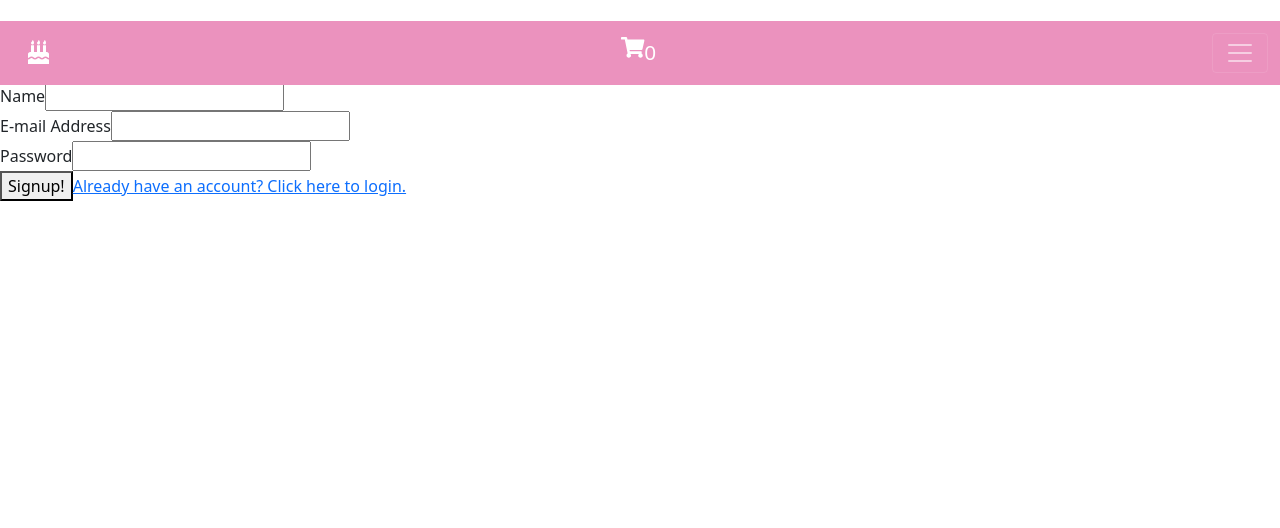
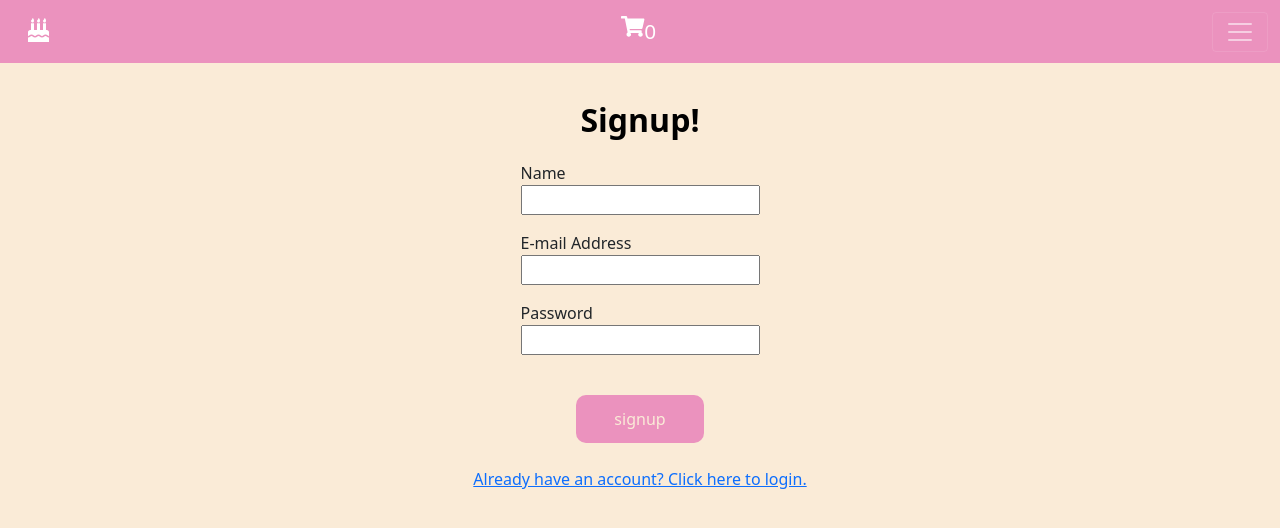
Before and after one commit to nfescame/jane-bolos, a React (Create React App) app: page /signup in a window 1280 px wide. Shown: the top 528 px of the page. Built offline with nearby package versions, Linux system fonts and the light colour scheme; no server answers.

Commit message:
signup style

```diff
--- a/src/page/adm/Store.page.jsx
+++ b/src/page/adm/Store.page.jsx
@@ -33,7 +33,7 @@ export default function Store() {
 
   async function handleSubmit(event) {
     event.preventDefault();
-
+    console.log(dataState);
     if (id !== 0) {
       updateItem();
     } else {
--- a/src/routeComponents/auth/Login.js
+++ b/src/routeComponents/auth/Login.js
@@ -41,7 +41,9 @@ function Login(props) {
   }
 
   return (
-    <form onSubmit={handleSubmit}>
+    <form className='form' onSubmit={handleSubmit}>
+      <h1 className='title'>Login!</h1>
+
       <section className='container-login'>
         <div className='container-email'>
           <label htmlFor='signupFormEmail'>E-mail Address</label>
--- a/src/routeComponents/auth/Signup.js
+++ b/src/routeComponents/auth/Signup.js
@@ -1,5 +1,7 @@
 import React, { useState } from "react";
 import { Link } from "react-router-dom";
+import Button from "../../components/Button";
+import "../../style/signup.css";
 import api from "../../apis/api";
 
 function Signup(props) {
@@ -32,10 +34,10 @@ function Signup(props) {
   }
 
   return (
-    <form onSubmit={handleSubmit}>
-      <h1>Signup!</h1>
+    <form className='form' onSubmit={handleSubmit}>
+      <h1 className='title'>Signup!</h1>
 
-      <div>
+      <div className='container-input'>
         <label htmlFor='signupFormName'>Name</label>
         <input
           type='text'
@@ -47,7 +49,7 @@ function Signup(props) {
         />
       </div>
 
-      <div>
+      <div className='container-input'>
         <label htmlFor='signupFormEmail'>E-mail Address</label>
         <input
           type='email'
@@ -59,7 +61,7 @@ function Signup(props) {
         />
       </div>
 
-      <div>
+      <div className='container-input'>
         <label htmlFor='signupFormPassword'>Password</label>
         <input
           type='password'
@@ -71,8 +73,10 @@ function Signup(props) {
         />
       </div>
 
-      <div>
-        <button type='submit'>Signup!</button>
+      <div className='container-btn'>
+        <Button text={"signup"} type='submit'>
+          Signup!
+        </Button>
 
         <Link to='/auth/login'>
           Already have an account? Click here to login.
--- a/src/style/login.css
+++ b/src/style/login.css
@@ -1,7 +1,6 @@
 .container-login {
   width: 100%;
   height: 100vh;
-  padding-top: 5rem;
   display: flex;
   flex-direction: column;
   align-items: center;
@@ -28,7 +27,6 @@
   height: 3rem;
   background-color: #eb92be;
   color: antiquewhite;
-
   border: none;
   cursor: pointer;
   margin: 1.5rem 2rem;
--- /dev/null
+++ b/src/style/signup.css
@@ -0,0 +1,39 @@
+.form {
+  background-color: antiquewhite;
+  width: 100%;
+  height: 100vh;
+  padding-top: 5rem;
+  display: flex;
+  align-items: center;
+  flex-direction: column;
+}
+.form .title {
+  color: black;
+}
+.form .container-input {
+  display: flex;
+  flex-direction: column;
+  margin-bottom: 1rem;
+}
+.form .container-btn {
+  display: flex;
+  flex-direction: column;
+  justify-content: center;
+  align-items: center;
+  margin-bottom: 1rem;
+}
+.form .container-btn button {
+  border-radius: 10px;
+  width: 8rem;
+  height: 3rem;
+  background-color: #eb92be;
+  color: antiquewhite;
+  border: none;
+  cursor: pointer;
+  margin: 1.5rem 2rem;
+  transition: background-color 1s;
+}
+
+.form .container-btn button:hover {
+  background-color: #bd377a;
+}
```
